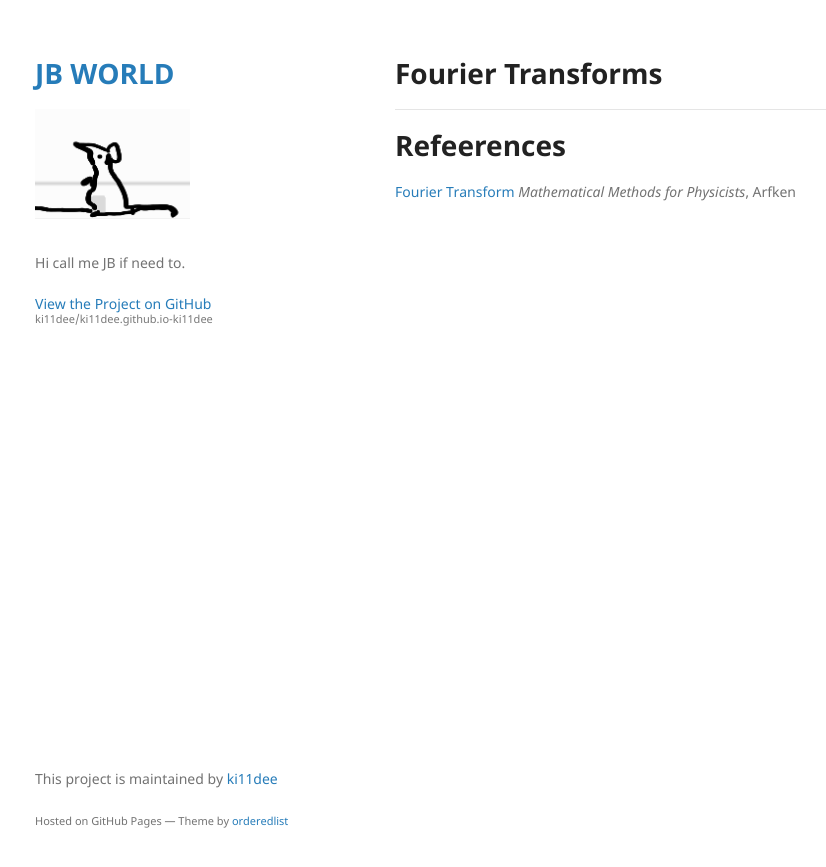
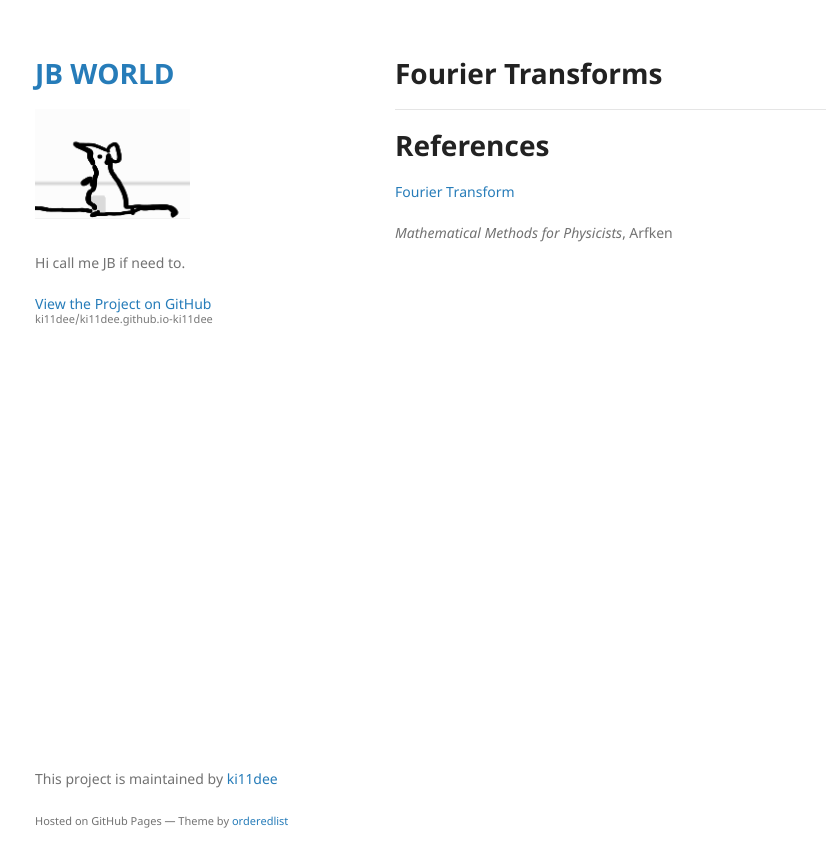
Before and after one commit to ki11dee/ki11dee.github.io-ki11dee, a Jekyll site: the page built from MP/ft.md, in a window 1280 px wide. Shown: the top 867 px of the page, without its empty margins (175-1001 px from the left). Built offline with Jekyll 4.4.1, drawn with Linux system fonts in a browser that asks for light colours; our own code applies the rules of GitHub Pages for plain Markdown files.

Commit message:
Modify typo

```diff
--- a/MP/ft.md
+++ b/MP/ft.md
@@ -3,6 +3,7 @@
 
 
 ---
-# Refeerences
+# References
 [Fourier Transform](https://en.wikipedia.org/wiki/Fourier_transform)
+
 *Mathematical Methods for Physicists*, Arfken
```
Also changed, not shown: MP/linear_algebra.md (+1 -1 lines), MP/operator.md (+2 -0 lines).
